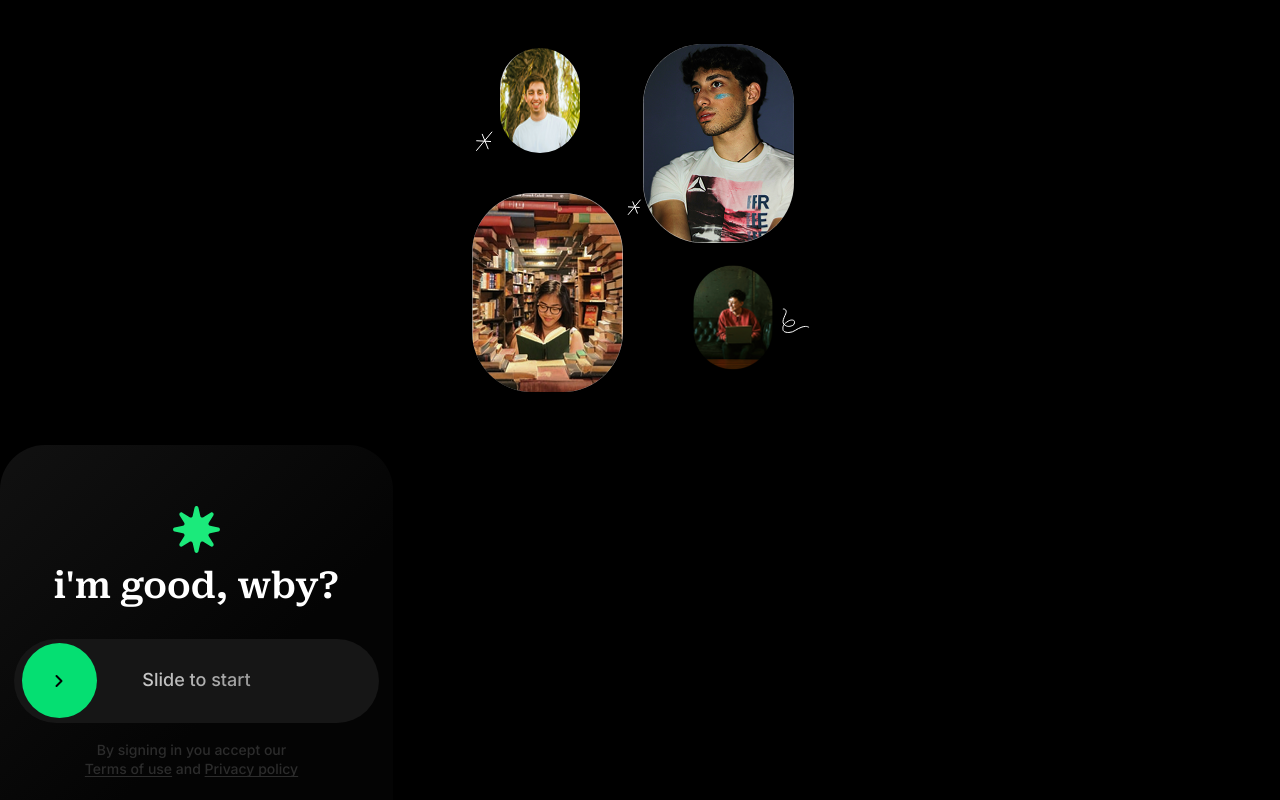
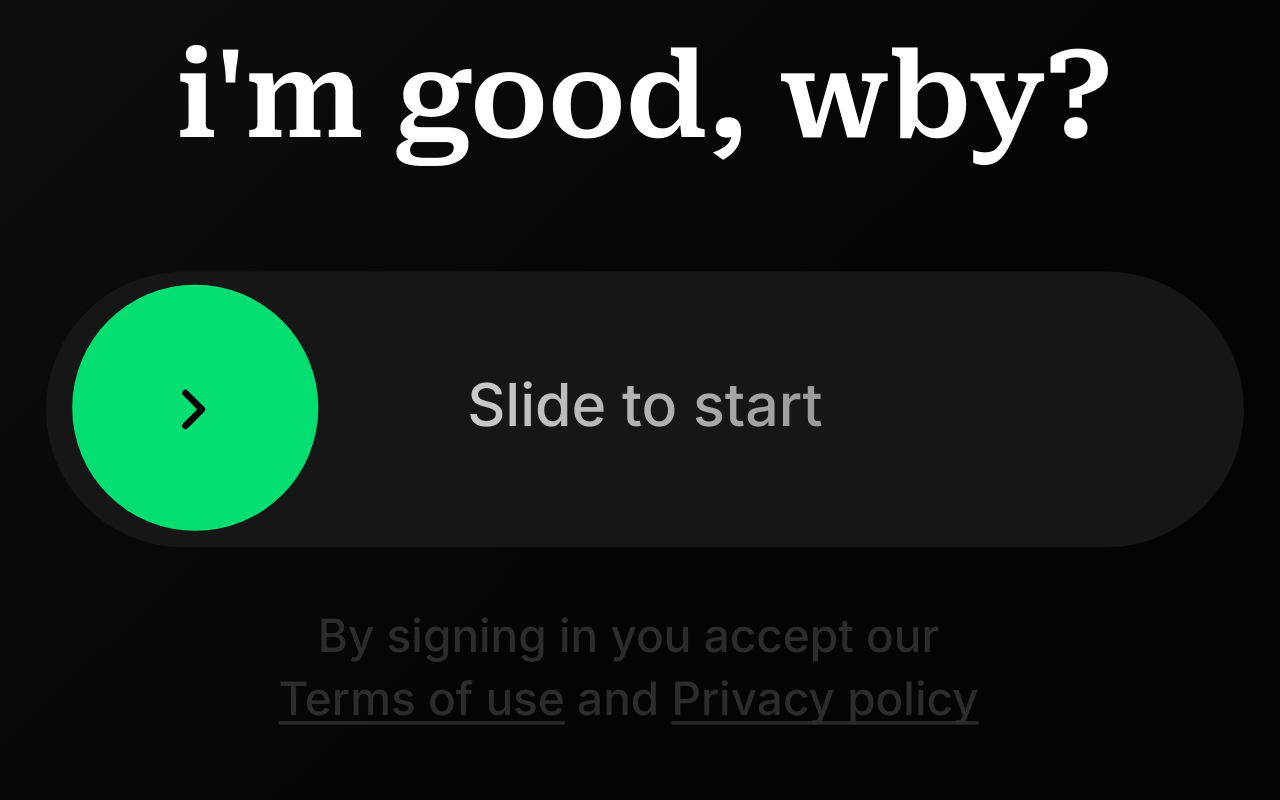
Before and after one commit to Meetcitadel-dev/CitadelFrontend, a React (Vite) app: page /onboarding in a window 1280 px wide. Built offline with nearby package versions, Linux system fonts and the light colour scheme.

Commit message:
Make the design responsive in onboarding --1

```diff
--- a/src/components/Onboarding/slide-to-start-screen.tsx
+++ b/src/components/Onboarding/slide-to-start-screen.tsx
@@ -15,6 +15,22 @@ export default function SlideToStartScreen({ onSlideComplete }: SlideToStartScre
   const [isDragging, setIsDragging] = useState(false)
   const sliderRef = useRef<HTMLDivElement>(null)
   const containerRef = useRef<HTMLDivElement>(null)
+
+  // Keep the screen design proportions constant across devices
+  const DESIGN_WIDTH = 390
+  const DESIGN_HEIGHT = 844
+  const [scale, setScale] = useState(1)
+
+  useEffect(() => {
+    const computeScale = () => {
+      const vw = window.innerWidth
+      const scaleX = vw / DESIGN_WIDTH
+      setScale(scaleX)
+    }
+    computeScale()
+    window.addEventListener('resize', computeScale)
+    return () => window.removeEventListener('resize', computeScale)
+  }, [])
 
   const handleStart = () => {
     setIsDragging(true)
@@ -89,6 +105,18 @@ export default function SlideToStartScreen({ onSlideComplete }: SlideToStartScre
 
   return (
     <div className="min-h-screen bg-black relative overflow-hidden">
+      {/* Scaled design canvas */}
+      <div
+        style={{
+          width: `${DESIGN_WIDTH}px`,
+          height: `${DESIGN_HEIGHT}px`,
+          position: 'absolute',
+          left: '50%',
+          bottom: 0,
+          transform: `translateX(-50%) scale(${scale})`,
+          transformOrigin: 'bottom center'
+        }}
+      >
       {/* Images Container - Above Curved Background */}
       <div
         className="absolute left-1/2 transform -translate-x-1/2"
@@ -323,5 +351,6 @@ export default function SlideToStartScreen({ onSlideComplete }: SlideToStartScre
         </div>
       </div>
     </div>
+      </div>
   )
 }
```
